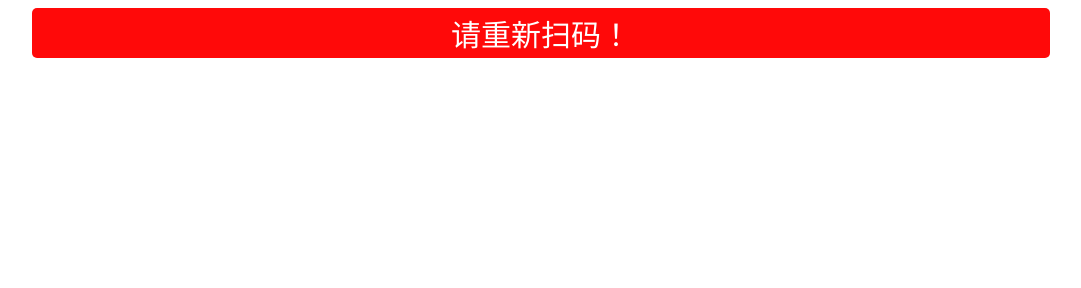
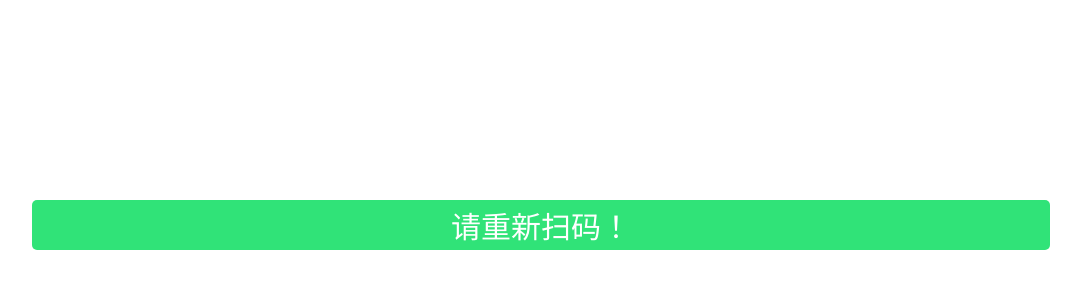
Before and after one commit to IamvreyNB/IamvreyNB.io, a plain HTML site: page index.html in a window 1280 px wide. Shown: the whole page, without its empty margins (99-1180 px from the left). Drawn offline with nearby package versions, Linux system fonts and the light colour scheme.

Commit message:
Update index.html

```diff
--- a/index.html
+++ b/index.html
@@ -11,7 +11,7 @@
 	<script src="https://cdn.bootcdn.net/ajax/libs/jquery/3.6.1/jquery.slim.min.js"></script>
     </head>
     <style type="text/css">
-    .go-to-pay{display:none;padding:3px;margin:auto auto;border-radius: 5px;width:80%;background-color:#ff0909;color:#fff;display:block;text-align: center;font-size: 30px;text-decoration:none}
+    .go-to-pay{display:none;padding:3px;margin:200px auto;border-radius: 5px;width:80%;background-color:#30e378;color:#fff;display:block;text-align: center;font-size: 30px;text-decoration:none}
     </style>
     <body>
     <a class="go-to-pay" href="">去付款</a>
```
